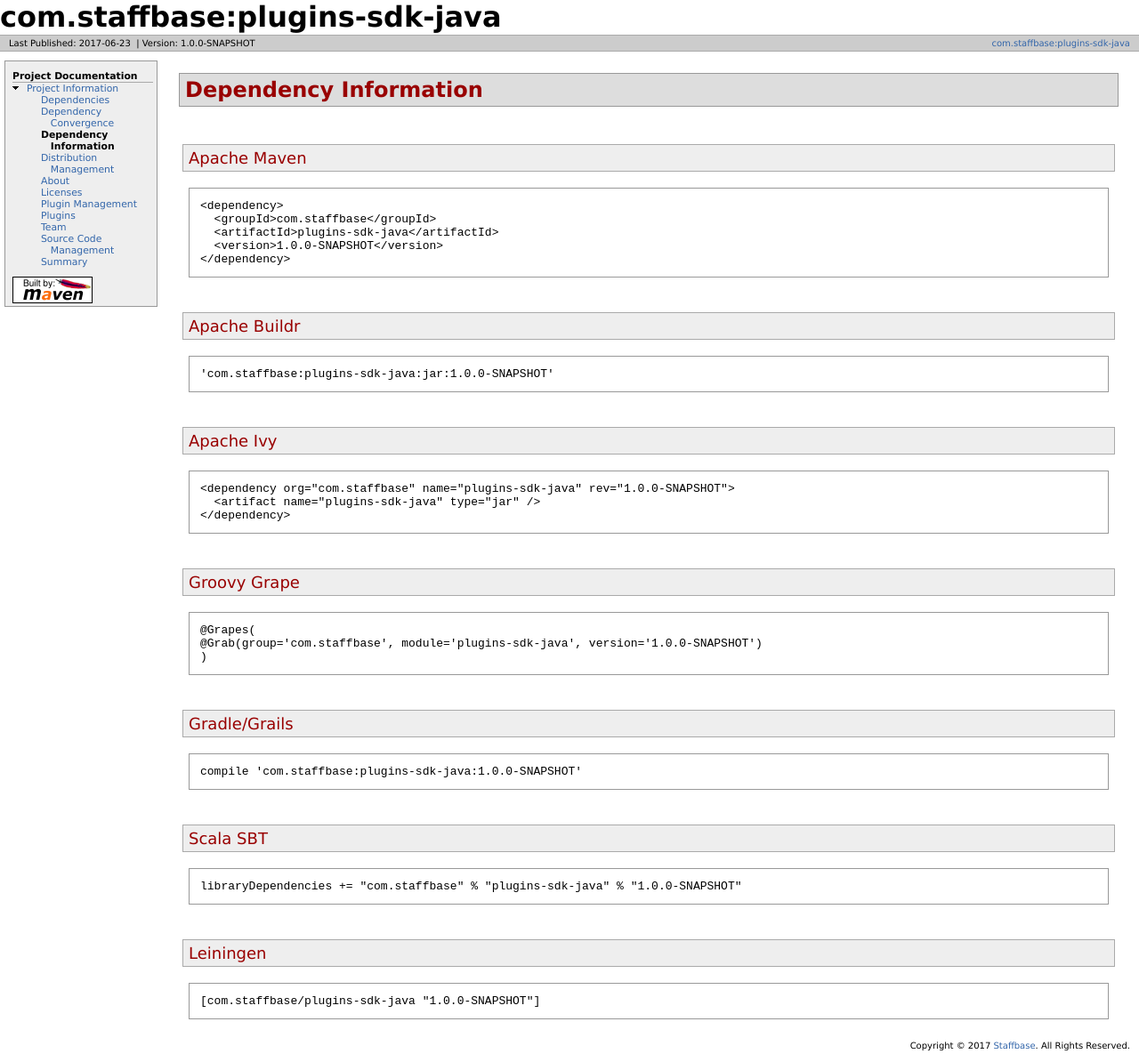
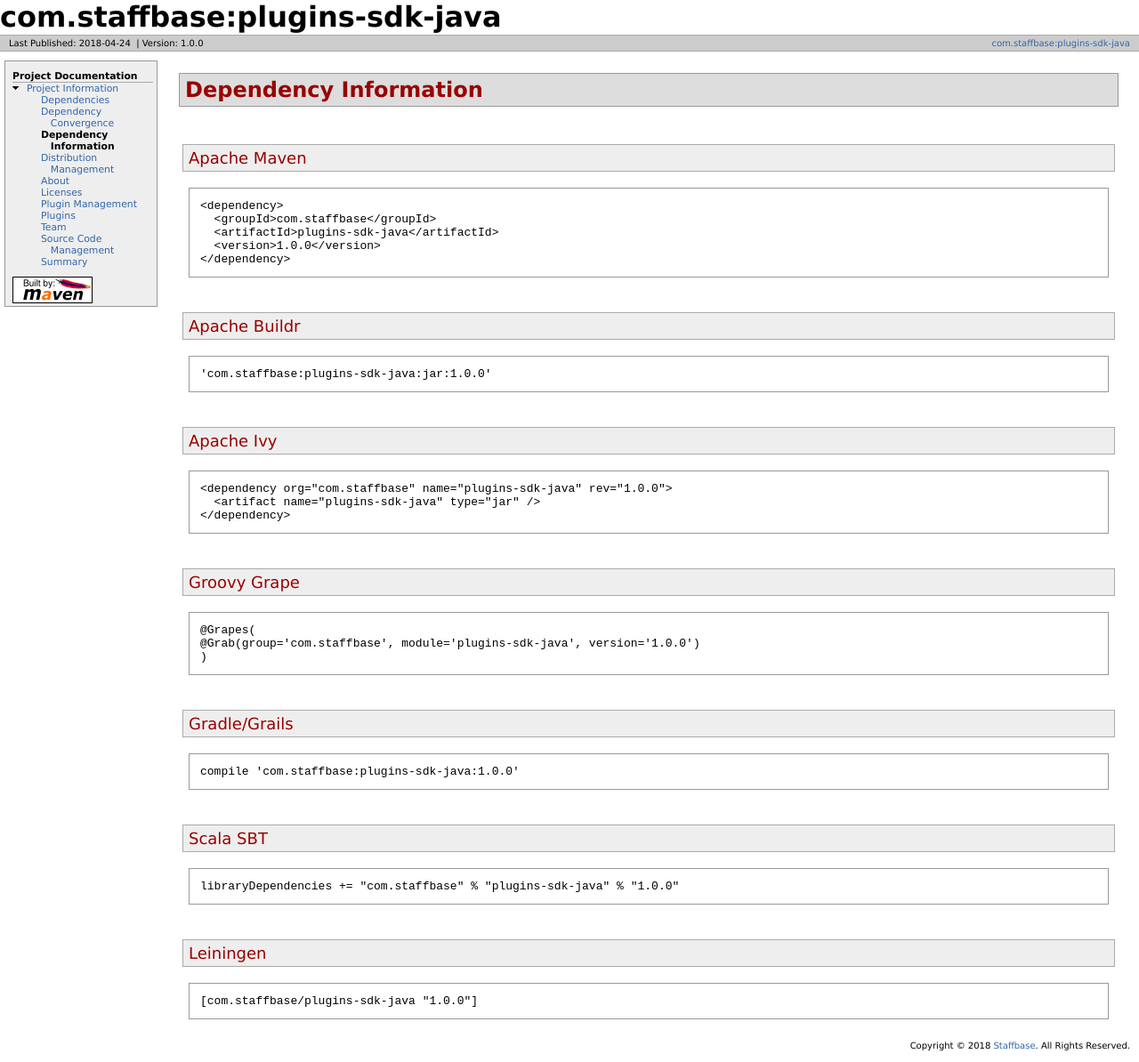
Before and after one commit to Staffbase/plugins-sdk-java, a plain HTML site: page dependency-info.html in a window 1280 px wide. Shown: the whole page at 89% size. Drawn offline with Linux system fonts and the light colour scheme.

Commit message:
updated docs

```diff
--- a/dependency-info.html
+++ b/dependency-info.html
@@ -1,5 +1,5 @@
 <!DOCTYPE html PUBLIC "-//W3C//DTD XHTML 1.0 Transitional//EN" "http://www.w3.org/TR/xhtml1/DTD/xhtml1-transitional.dtd">
-<!-- Generated by Apache Maven Doxia Site Renderer 1.4 at 2017-06-23 -->
+<!-- Generated by Apache Maven Doxia Site Renderer 1.4 at 2018-04-24 -->
 <html xmlns="http://www.w3.org/1999/xhtml" xml:lang="en" lang="en">
   <head>
     <meta http-equiv="Content-Type" content="text/html; charset=UTF-8" />
@@ -10,7 +10,7 @@
       @import url("./css/site.css");
     </style>
     <link rel="stylesheet" href="./css/print.css" type="text/css" media="print" />
-    <meta name="Date-Revision-yyyymmdd" content="20170623" />
+    <meta name="Date-Revision-yyyymmdd" content="20180424" />
     <meta http-equiv="Content-Language" content="en" />
 
         </head>
@@ -27,8 +27,8 @@
 
 
                 <div class="xleft">
-        <span id="publishDate">Last Published: 2017-06-23</span>
-                  &nbsp;| <span id="projectVersion">Version: 1.0.0-SNAPSHOT</span>
+        <span id="publishDate">Last Published: 2018-04-24</span>
+                  &nbsp;| <span id="projectVersion">Version: 1.0.0</span>
                       </div>
             <div class="xright">                    <a href="./" title="com.staffbase:plugins-sdk-java">com.staffbase:plugins-sdk-java</a>
 
@@ -100,36 +100,36 @@
 <pre>&lt;dependency&gt;
   &lt;groupId&gt;com.staffbase&lt;/groupId&gt;
   &lt;artifactId&gt;plugins-sdk-java&lt;/artifactId&gt;
-  &lt;version&gt;1.0.0-SNAPSHOT&lt;/version&gt;
+  &lt;version&gt;1.0.0&lt;/version&gt;
 &lt;/dependency&gt;</pre></div></div>
 <div class="section">
 <h3>Apache Buildr<a name="Apache_Buildr"></a></h3><a name="Apache_Buildr"></a>
 <div class="source">
-<pre>'com.staffbase:plugins-sdk-java:jar:1.0.0-SNAPSHOT'</pre></div></div>
+<pre>'com.staffbase:plugins-sdk-java:jar:1.0.0'</pre></div></div>
 <div class="section">
 <h3>Apache Ivy<a name="Apache_Ivy"></a></h3><a name="Apache_Ivy"></a>
 <div class="source">
-<pre>&lt;dependency org=&quot;com.staffbase&quot; name=&quot;plugins-sdk-java&quot; rev=&quot;1.0.0-SNAPSHOT&quot;&gt;
+<pre>&lt;dependency org=&quot;com.staffbase&quot; name=&quot;plugins-sdk-java&quot; rev=&quot;1.0.0&quot;&gt;
   &lt;artifact name=&quot;plugins-sdk-java&quot; type=&quot;jar&quot; /&gt;
 &lt;/dependency&gt;</pre></div></div>
 <div class="section">
 <h3>Groovy Grape<a name="Groovy_Grape"></a></h3><a name="Groovy_Grape"></a>
 <div class="source">
 <pre>@Grapes(
-@Grab(group='com.staffbase', module='plugins-sdk-java', version='1.0.0-SNAPSHOT')
+@Grab(group='com.staffbase', module='plugins-sdk-java', version='1.0.0')
 )</pre></div></div>
 <div class="section">
 <h3>Gradle/Grails<a name="GradleGrails"></a></h3><a name="GradleGrails"></a>
 <div class="source">
-<pre>compile 'com.staffbase:plugins-sdk-java:1.0.0-SNAPSHOT'</pre></div></div>
+<pre>compile 'com.staffbase:plugins-sdk-java:1.0.0'</pre></div></div>
 <div class="section">
 <h3>Scala SBT<a name="Scala_SBT"></a></h3><a name="Scala_SBT"></a>
 <div class="source">
-<pre>libraryDependencies += &quot;com.staffbase&quot; % &quot;plugins-sdk-java&quot; % &quot;1.0.0-SNAPSHOT&quot;</pre></div></div>
+<pre>libraryDependencies += &quot;com.staffbase&quot; % &quot;plugins-sdk-java&quot; % &quot;1.0.0&quot;</pre></div></div>
 <div class="section">
 <h3>Leiningen<a name="Leiningen"></a></h3><a name="Leiningen"></a>
 <div class="source">
-<pre>[com.staffbase/plugins-sdk-java &quot;1.0.0-SNAPSHOT&quot;]</pre></div></div></div>
+<pre>[com.staffbase/plugins-sdk-java &quot;1.0.0&quot;]</pre></div></div></div>
       </div>
     </div>
     <div class="clear">
@@ -137,7 +137,7 @@
     </div>
     <div id="footer">
       <div class="xright">
-              Copyright &#169;                    2017
+              Copyright &#169;                    2018
                         <a href="https://staffbase.com">Staffbase</a>.
             All Rights Reserved.
 
```
Also changed, not shown: dependencies.html (+6 -6 lines), dependency-convergence.html (+7 -7 lines), distribution-management.html (+5 -5 lines), index.html (+5 -5 lines), license.html (+5 -5 lines), plugin-management.html (+5 -5 lines), plugins.html (+13 -17 lines), project-info.html (+5 -5 lines), project-summary.html (+7 -7 lines), source-repository.html (+5 -5 lines), team-list.html (+5 -5 lines).
